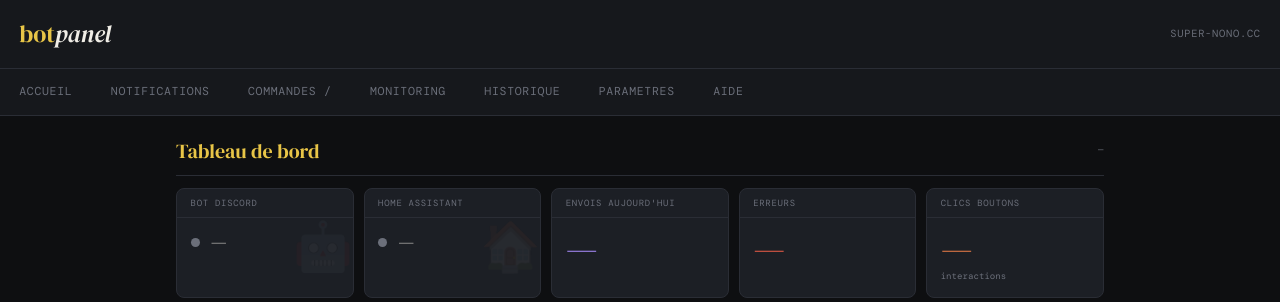
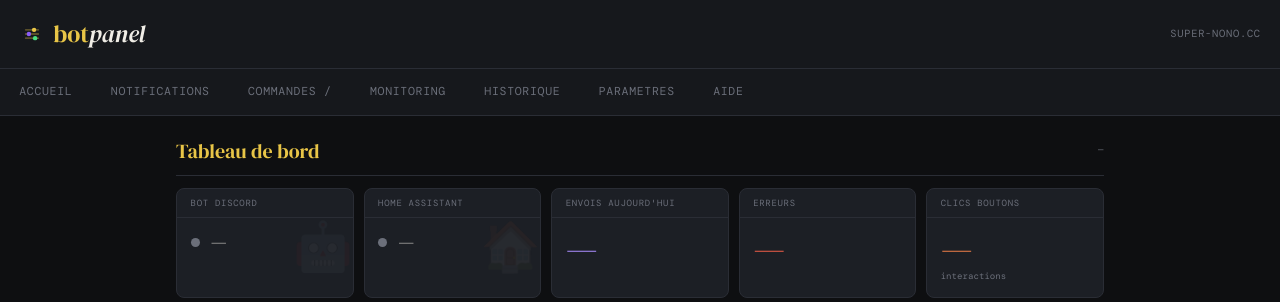
Before and after one commit to SuperNon0/botpanel, a Python web app: template app/web/templates/dashboard.html in a window 1280 px wide. Shown: the top 302 px of the page. Run offline with Jinja, Linux system fonts and the light colour scheme; the template is opened without the code that fills it, so the values that code supplies are empty; some web fonts are replaced.

Commit message:
feat: logo botpanel (symbole panneau de controle) — favicon, header, README
- favicon.svg : nouveau symbole (3 curseurs, accents or/violet/vert)
- header du site : symbole ajoute devant le logotype
- README : logo en tete

Co-Authored-By: Claude Opus 4.8 <noreply@anthropic.com>

```diff
--- a/app/web/templates/base.html
+++ b/app/web/templates/base.html
@@ -14,8 +14,18 @@
 <body>
 
 <header class="header">
-  <a href="/dashboard" id="logo-link" class="logo" style="text-decoration:none;">
-    <span class="bot">bot</span><span class="panel">panel</span>
+  <a href="/dashboard" id="logo-link" class="logo" style="text-decoration:none; display:inline-flex; align-items:center; gap:0.5rem;">
+    <svg viewBox="0 0 100 100" width="26" height="26" aria-hidden="true" style="flex:none;">
+      <g stroke="currentColor" stroke-opacity="0.32" stroke-width="7" stroke-linecap="round" fill="none">
+        <line x1="26" y1="34" x2="74" y2="34"/>
+        <line x1="26" y1="50" x2="74" y2="50"/>
+        <line x1="26" y1="66" x2="74" y2="66"/>
+      </g>
+      <circle cx="58" cy="34" r="8.5" fill="#e8c547"/>
+      <circle cx="38" cy="50" r="8.5" fill="#8b5cf6"/>
+      <circle cx="62" cy="66" r="8.5" fill="#4ade80"/>
+    </svg>
+    <span><span class="bot">bot</span><span class="panel">panel</span></span>
   </a>
   <div class="header-right">super-nono.cc</div>
 </header>
```
Also changed, not shown: README.md, app/web/static/favicon.svg.
